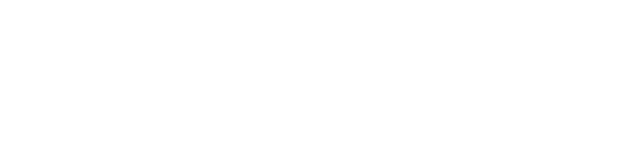
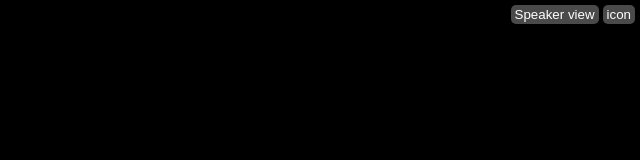
Before and after one commit to sophiamziou/html-css-zoom, a plain HTML site: page index.html in a window 1280 px wide. Shown: the whole page, without its empty margins (640-1280 px from the left). Drawn offline with Linux system fonts and the light colour scheme.

Commit message:
header buttons done

```diff
--- a/css/style.css
+++ b/css/style.css
@@ -3,3 +3,29 @@
     margin: 0;
     box-sizing: border-box;
 }
+
+
+body{
+    color: white;
+    background-color: black;
+}
+
+header{
+    background-color: transparent;
+    width: 100%;
+    display: flex;
+    justify-content: flex-end;
+    position: fixed;
+}
+
+.header-container{
+    margin: 5px;
+}
+
+.header-btn{
+    color: white;
+    background-color: rgb(74,74,74);
+    border: none;
+    border-radius: 5px;
+    padding: 2px 4px;
+}
--- a/index.html
+++ b/index.html
@@ -8,6 +8,15 @@
     <title>Document</title>
 </head>
 <body>
-
+    <header>
+        <div class="header-container">
+            <div class="row">
+                <div class="col-footer">
+                    <button class="header-btn">Speaker view</button>
+                    <button class="header-btn">icon</button>
+                </div>
+            </div>
+        </div>
+    </header>
 </body>
 </html>
```
